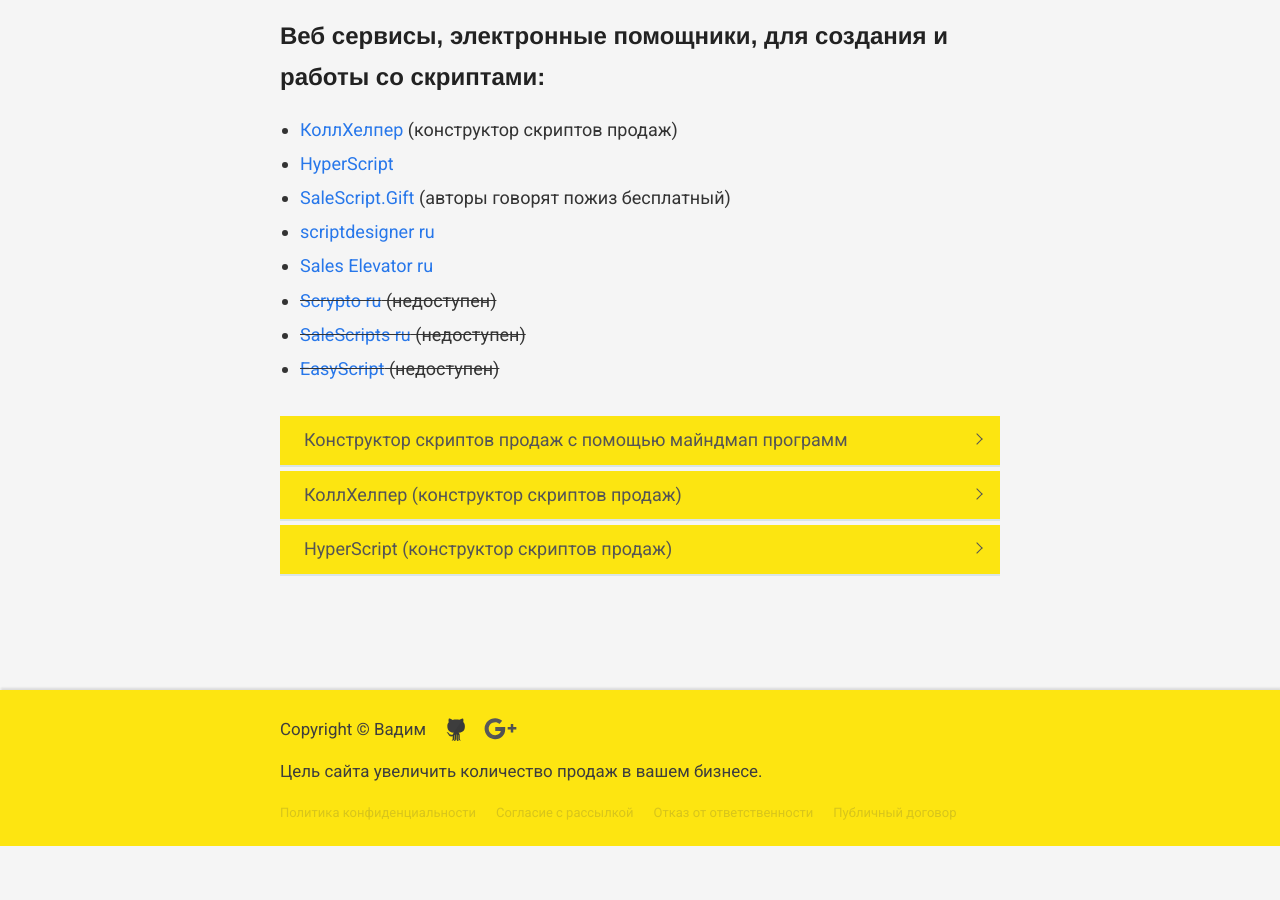
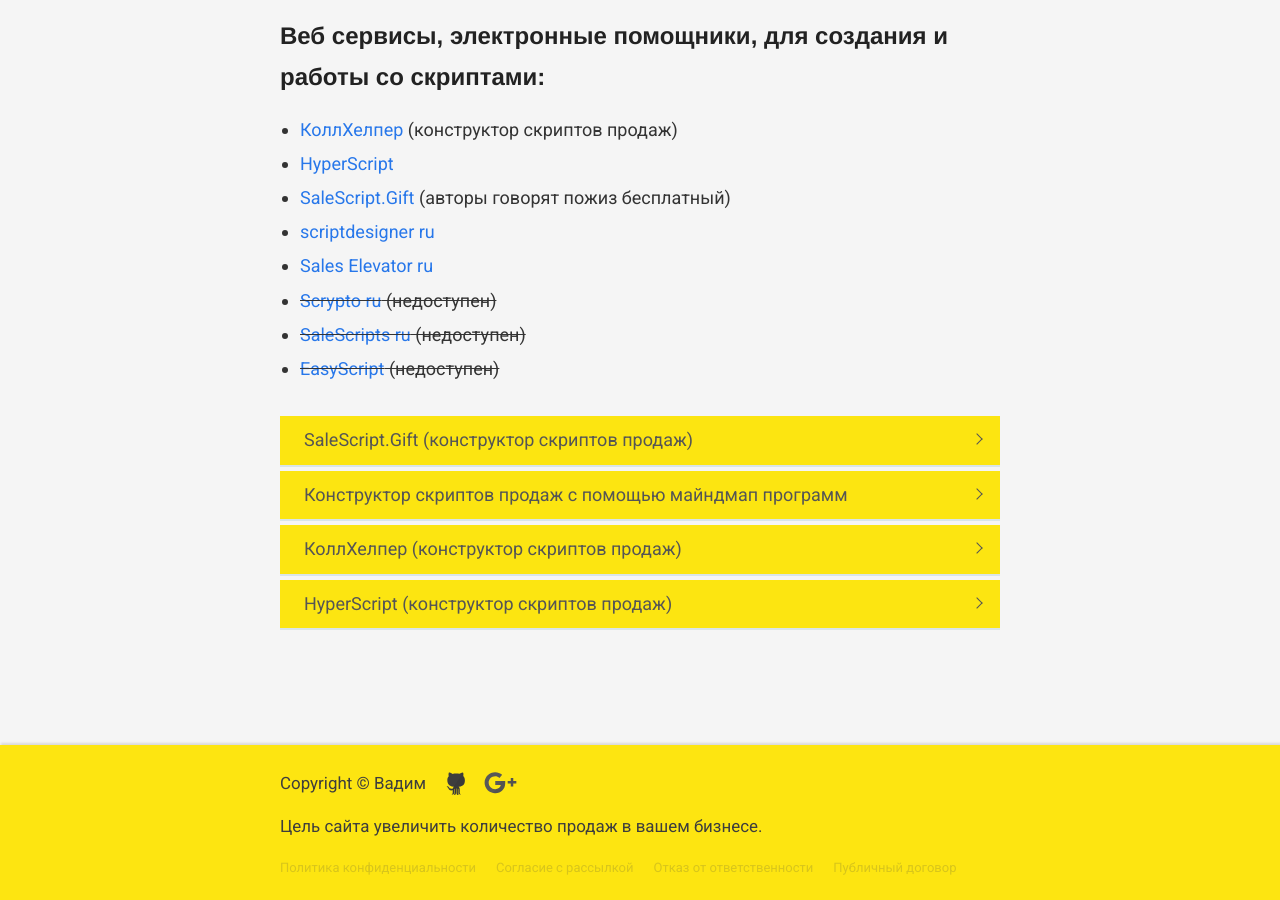
Before and after one commit to VadymVolos/vadymvolos.github.io, a Jekyll site: the page built from _posts/digital-marketing/2017-07-04-kak-napisat-idealnyy-skript-dlya-prodazhnikov.md, in a window 1280 px wide and 900 px high, scrolled down 5056 px. Built offline with Jekyll 4.4.1, drawn with Linux system fonts in a browser that asks for light colours; nearby versions of some CDN libraries; comment, search, counter and statistics services are not loaded; before the commit the page ends 5902 px from its top, so only the background shows below that.

Commit message:
Update 2017-07-04-kak-napisat-idealnyy-skript-dlya-prodazhnikov.md

```diff
--- a/_posts/digital-marketing/2017-07-04-kak-napisat-idealnyy-skript-dlya-prodazhnikov.md
+++ b/_posts/digital-marketing/2017-07-04-kak-napisat-idealnyy-skript-dlya-prodazhnikov.md
@@ -90,6 +90,24 @@
 <ul class="accordion">
 
     <li class="accordion-li">
+    <a class="accordion-a">SaleScript.Gift (конструктор скриптов продаж)</a>
+    <div class="accordion-content">
+    Сайт: <a rel="nofollow" target="_blank" href="https://salescript.gift/ru/">SaleScript.Gift</a>
+    <p>Сайт давно не обновлялся, развития не видно на сацте, но онлайн конуструктор вроде работает. Авторы в видео заявляют что он будет пожизненно бесплатным.</p>
+    <p>Бесплатный конструктор скриптов продаж SaleScript.Gift:</p>
+              <div class="yt-video-container-1">
+                    <iframe src="https://www.youtube.com/embed/dRt4vuqIw1g?rel=0" frameborder="0" allowfullscreen></iframe>
+	      </div>
+    <p>Бесплатный редактор скриптов продаж SaleScript.Gift:</p>
+              <div class="yt-video-container-1">
+                    <iframe src="https://www.youtube.com/embed/ZOBky6aZT74?rel=0" frameborder="0" allowfullscreen></iframe>
+	      </div>
+
+    </div>
+    </li>
+
+
+    <li class="accordion-li">
     <a class="accordion-a">Конструктор скриптов продаж с помощью майндмап программ</a>
     <div class="accordion-content">
 	<ul>
```
